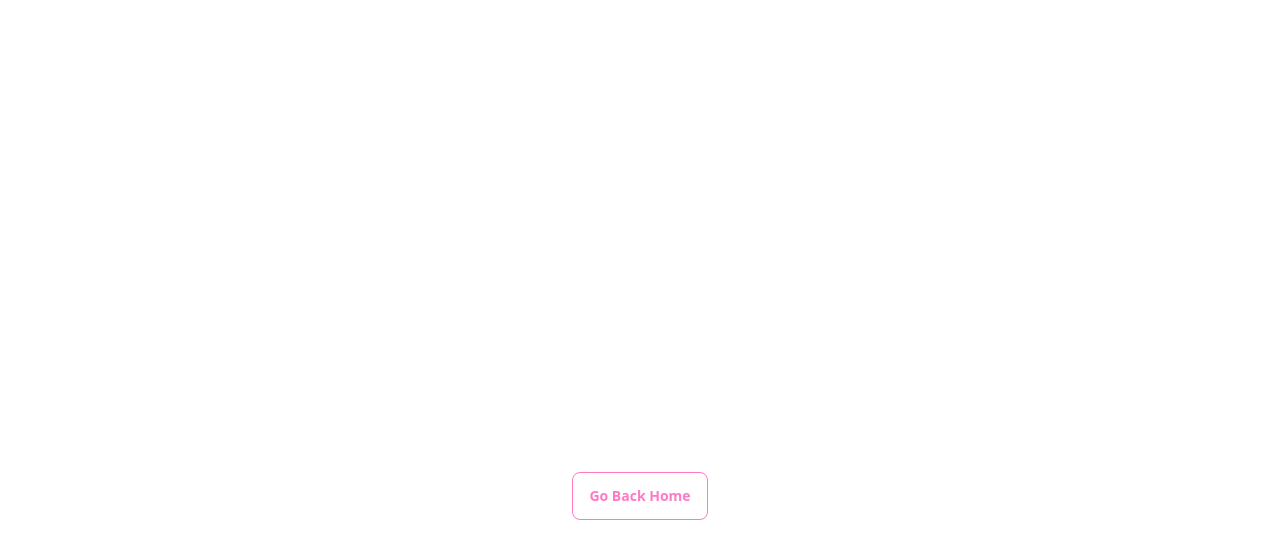
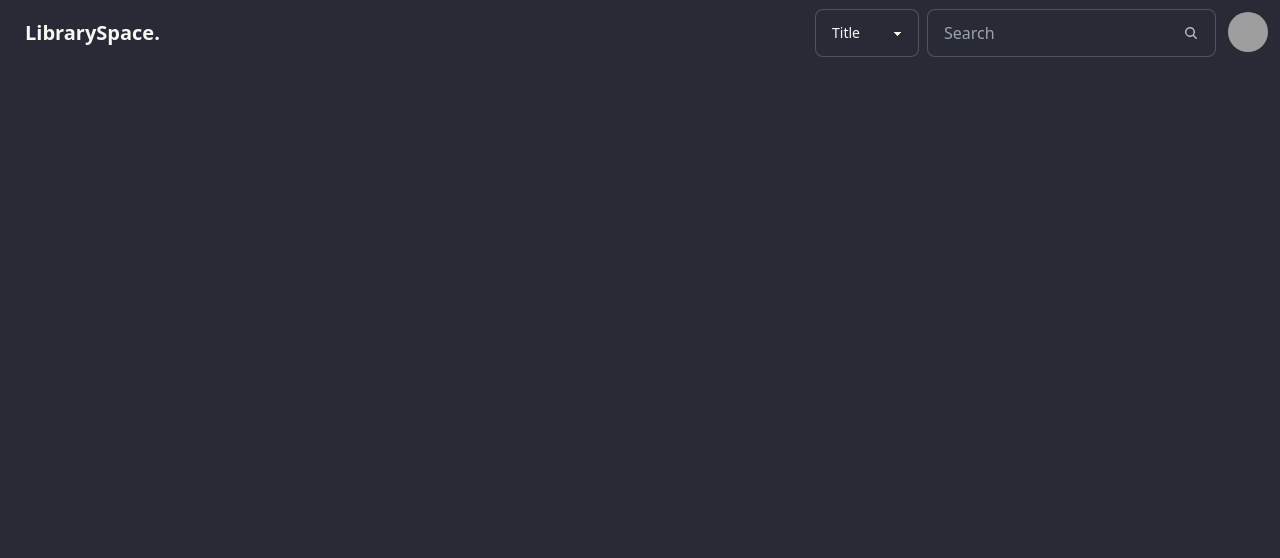
Before and after one commit to HyeonjuAn/library-app, a React (Vite) app in the folder client/: page /navbar in a window 1280 px wide. Before the commit this address had no page. Shown: the top 558 px of the page. Built offline with nearby package versions, Linux system fonts and the light colour scheme; grey boxes are pictures that could not be loaded.

Commit message:
Navbar: Incomplete

```diff
--- a/client/src/App.jsx
+++ b/client/src/App.jsx
@@ -2,14 +2,14 @@ import { Routes, Route } from "react-router-dom";
 import Home from "./pages/Home";
 import Error from "./pages/Error";
 import Login from "./pages/Login";
-import SearchBar from "./components/SearchBar";
+import Navbar from "./components/Navbar";
 
 function App() {
     return (
         <Routes>
             <Route path="/" element={<Home />} />
             <Route path="/login" element={<Login />} />
-            <Route path="/search" element={<SearchBar />} />
+            <Route path="/navbar" element={<Navbar />} />
             <Route path="/*" element={<Error />} />
         </Routes>
     );
--- /dev/null
+++ b/client/src/components/Navbar.jsx
@@ -0,0 +1,48 @@
+import { useState } from "react";
+import { Link } from "react-router-dom";
+import SearchBar from "./SearchBar";
+
+const Navbar = () => {
+    return (
+        <div className="navbar bg-base-100">
+            <div className="flex-1">
+                <Link href="/" className="btn btn-ghost text-xl">
+                    LibrarySpace.
+                </Link>
+            </div>
+            <div className="flex-none gap-2">
+                <SearchBar />
+                <div className="dropdown dropdown-end">
+                    <div
+                        tabIndex={0}
+                        role="button"
+                        className="btn btn-ghost btn-circle avatar"
+                    >
+                        <div className="w-10 rounded-full">
+                            <img
+                                alt="Tailwind CSS Navbar component"
+                                src="https://daisyui.com/images/stock/photo-1534528741775-53994a69daeb.jpg"
+                            />
+                        </div>
+                    </div>
+                    <ul
+                        tabIndex={0}
+                        className="mt-3 z-[1] p-2 shadow menu menu-sm dropdown-content bg-base-100 rounded-box w-52"
+                    >
+                        <li>
+                            <Link>Profile</Link>
+                        </li>
+                        <li>
+                            <Link>Settings</Link>
+                        </li>
+                        <li>
+                            <Link>Logout</Link>
+                        </li>
+                    </ul>
+                </div>
+            </div>
+        </div>
+    );
+};
+
+export default Navbar;
```
